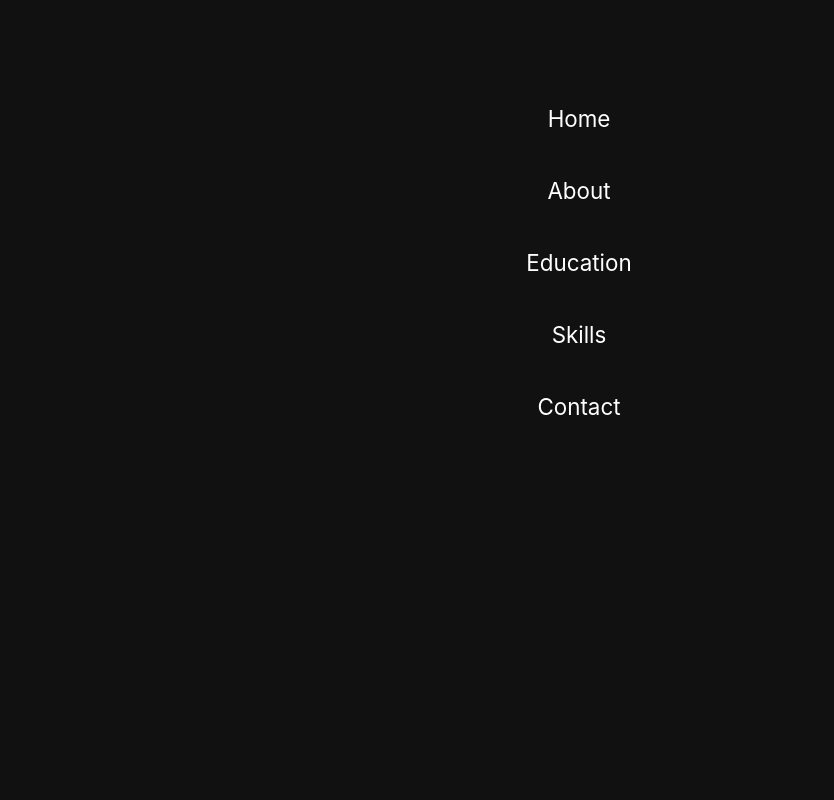
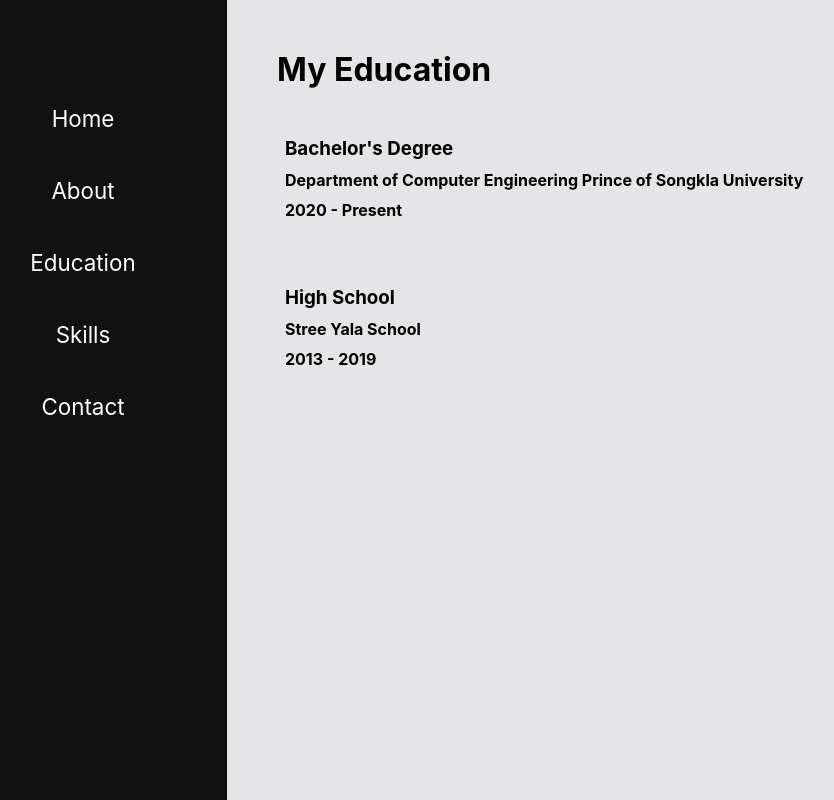
Before and after one commit to 6310110564/my-protfolio, a React (Create React App) app: page /education in a window 1280 px wide. Shown: the whole page, without its empty margins (61-895 px from the left). Built offline with nearby package versions, Linux system fonts and the light colour scheme.

Commit message:
about and education

```diff
--- a/src/App.css
+++ b/src/App.css
@@ -43,7 +43,7 @@
 }
 
 .condiv {
-  padding: 100px;
+  padding: 40px;
   background-color: #e5e5e7;
   flex: var(--condiv-flex);
 }
@@ -80,3 +80,29 @@
   font-size: var(--typing-font);
   margin-bottom: 10px;
 }
+
+.about {
+  text-align: center;
+}
+.subtopic {
+  margin: 10px 10px 20px 10px !important;
+}
+h1,h2,h3,h4 {
+  margin: 10px;
+}
+p {
+  font-size: var(--fontsize-p);
+}
+
+.widecard {
+  display: flex;
+  margin: 30px 0px 30px 0px;
+  transition: .3s;
+  border-radius: 10px;
+  padding: .5rem;
+}
+.widecard:hover {
+  color: #fff;
+  background: #333;
+  box-shadow: 3px 3px 10px rgba(0, 0, 0, 0.3);
+}
--- a/src/App.js
+++ b/src/App.js
@@ -6,6 +6,8 @@
 import Home from './Contents/Home';
 
 import { BrowserRouter as Router, Route, BrowserRouter, Routes } from 'react-router-dom';
+import About from './Contents/About';
+import Education from './Contents/Education';
 
 function App() {
   return (
@@ -14,6 +16,8 @@
         <Navbar/>
         <Routes>
         <Route path="/" element={<Home />} />
+        <Route path="/about" element={<About />} />
+        <Route path="/education" element={<Education />} />
         </Routes>
       </div>
     </BrowserRouter>
--- /dev/null
+++ b/src/Contents/About.js
@@ -0,0 +1,19 @@
+import React, {Component} from "react";
+import profilepic from '../img/aboutme.jpg';
+
+class About extends Component {
+    render() {
+        return (
+        <div className="condiv about">
+            <h1 className="subtopic">About Me</h1>
+            <img src={profilepic} alt="profile" className="profilepic" />
+            <h3>Hi, I am Arissara</h3>
+            <p>Computer Engineering Student, Computer Engineering Student, The Facullty of Engineering, Prince of Songkla University
+                <br/>I want to learn new technologies and acquire new knowledge to unlock and develop my own potential. I believe that continuous learning and staying updated with the latest advancements will help me enhance my skills and abilities.
+            </p>
+        </div>
+        );
+    }
+}
+
+export default About;
--- /dev/null
+++ b/src/Contents/Education.js
@@ -0,0 +1,16 @@
+import React, {Component} from "react";
+import Widecard from "../component/Widecard";
+
+class Education extends Component {
+    render() {
+        return(
+            <div className="condiv">
+                <h1 className="subtopic">My Education</h1>
+                <Widecard title="Bachelor's Degree" where="Department of Computer Engineering Prince of Songkla University" from="2020" to="Present"/>
+                <Widecard title="High School" where="Stree Yala School" from="2013" to="2019"/>
+            </div>
+        );
+    }
+}
+
+export default Education;
--- /dev/null
+++ b/src/component/Widecard.js
@@ -0,0 +1,17 @@
+import React, {Component} from "react";
+
+class Widecard extends Component {
+    render() {
+        return(
+            <div className="widecard">
+                <div className="wide-con">
+                    <h3>{this.props.title}</h3>
+                    <h4 className="secondtext">{this.props.where}</h4>
+                    <h4 className="secondtext">{this.props.from} - {this.props.to}</h4>
+                </div>
+            </div>
+        );
+    }
+}
+
+export default Widecard;
```
Also changed, not shown: src/img/aboutme.jpg (added).
